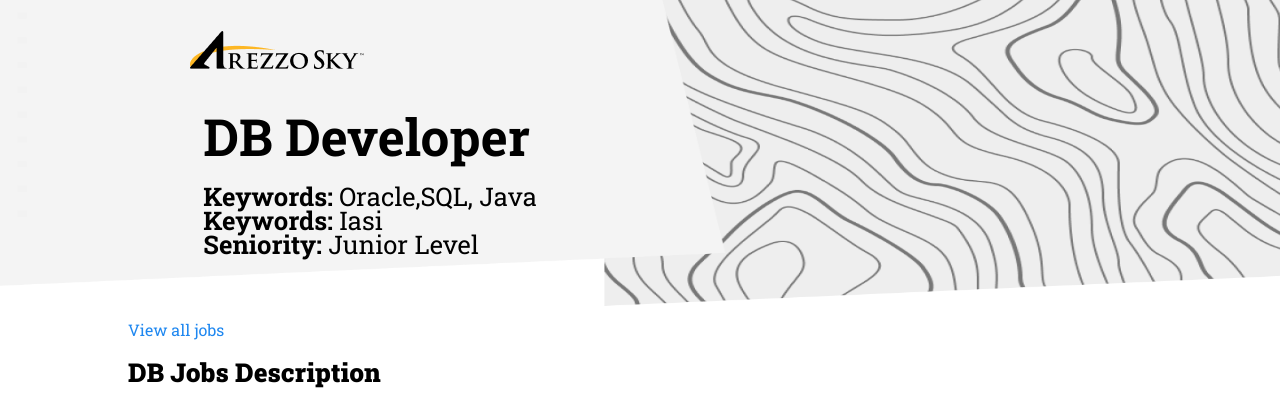
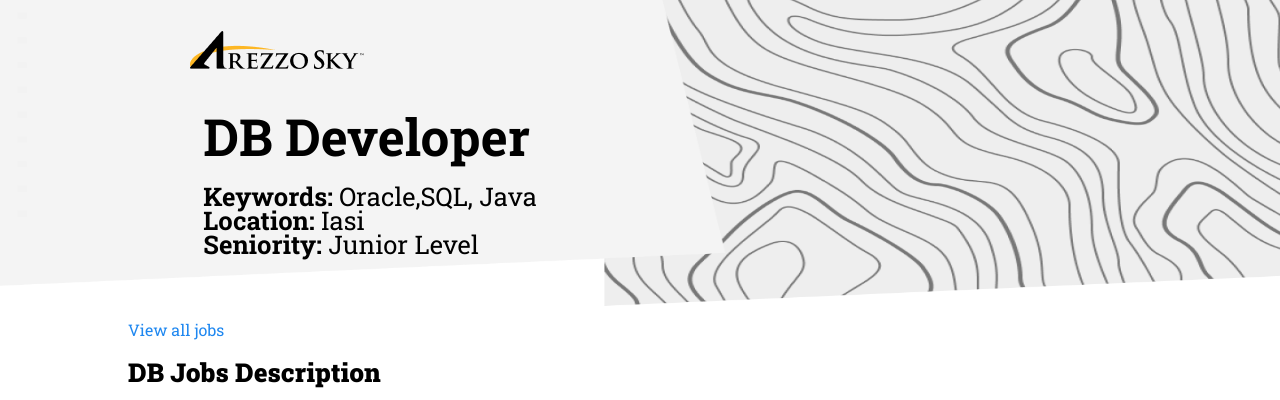
Before and after one commit to dhananjay-fe/dhananjay-fe.github.io, a Jekyll site: the page built from _jobs/database.md, in a window 1280 px wide. Shown: the top 400 px of the page. Built offline with Jekyll 4.4.1, drawn with Linux system fonts in a browser that asks for light colours; nearby versions of some CDN libraries.

Commit message:
Update default.html

```diff
--- a/_layouts/default.html
+++ b/_layouts/default.html
@@ -23,7 +23,7 @@
                             </div>
                             <div class="job-pointers">
                                 <p style="font-size: 2vw"><b>Keywords:</b> {{ page.Keywords  }}</p>
-                                <p style="font-size: 2vw"><b>Keywords:</b> {{ page.location  }}</p>
+                                <p style="font-size: 2vw"><b>Location:</b> {{ page.location  }}</p>
                                 <p style="font-size: 2vw"><b>Seniority:</b> {{  page.Seniority  }}</p>
                             </div>
                         </dl>
```
